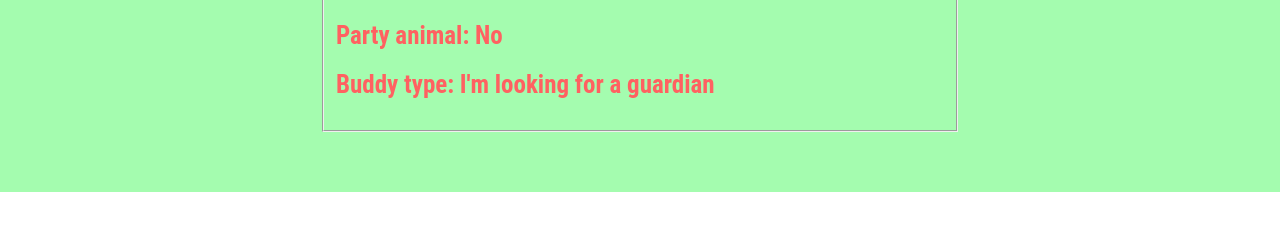
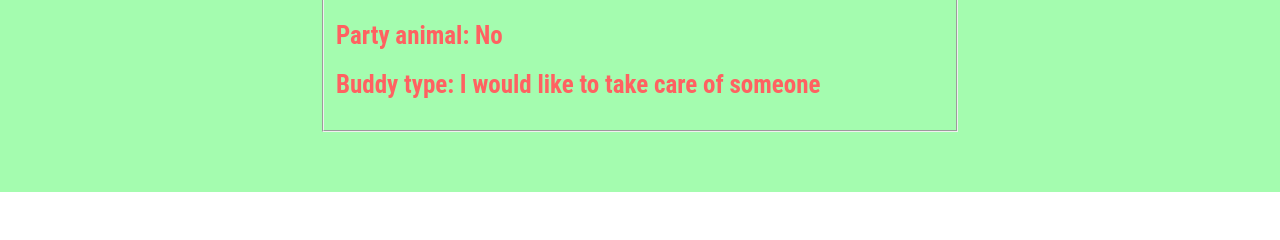
Before and after one commit to JW05/PHP-project-buddy, a PHP site: page /ProfilePage.php in a window 1280 px wide. Shown: the part 397-637 px from the top of the page. Run offline with PHP 8.4, Linux system fonts and the light colour scheme; the visitor is signed in with stand-in values (Sample User, id 1); data comes from the database, SQL or seed files in the repository; data that the repository does not hold is empty.

Commit message:
Fixed some intends and wrote a part of the code for feature7

```diff
--- a/ProfilePage.php
+++ b/ProfilePage.php
@@ -51,7 +51,7 @@
     <h2>Preference: <?php echo $currentPreference->preference; ?></h2>
     <h2>Music genre: <?php echo $currentPreference->genre; ?></h2>
     <h2>Party animal: <?php echo ($currentPreference->likesToParty)? "Yes": "No"; ?></h2>
-    <h2>Buddy type: <?php echo ($currentPreference->lookingForBuddy)? "I'm looking for a buddy": "I'm looking for a guardian"; ?></h2>
+    <h2>Buddy type: <?php echo ($currentPreference->lookingForBuddy)? "I'm looking for a buddy": "I would like to take care of someone"; ?></h2>
 
 
 </div>
```
